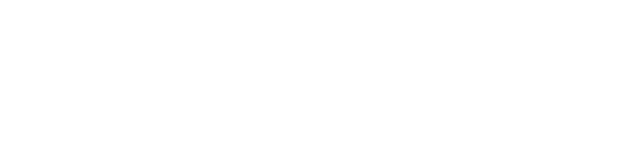
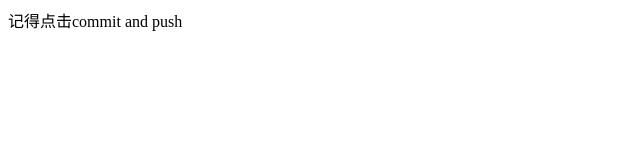
Before and after one commit to LuYangDong/Angularjs, a plain HTML site: page test.html in a window 1280 px wide. Shown: the whole page, without its empty margins (0-640 px from the left). Drawn offline with Linux system fonts and the light colour scheme.

Commit message:
测试一下

```diff
--- a/test.html
+++ b/test.html
@@ -5,6 +5,7 @@
     <title></title>
 </head>
 <body>
+  记得点击commit and push
 
 </body>
 </html>
```
